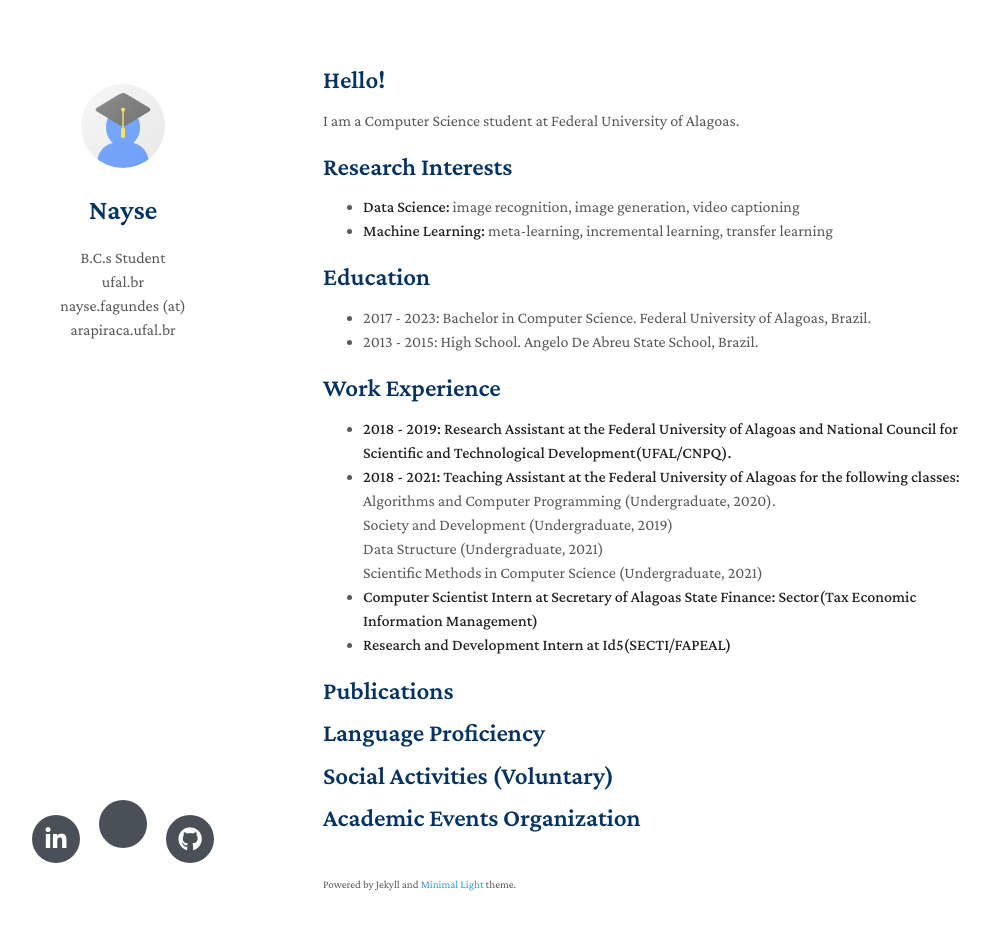
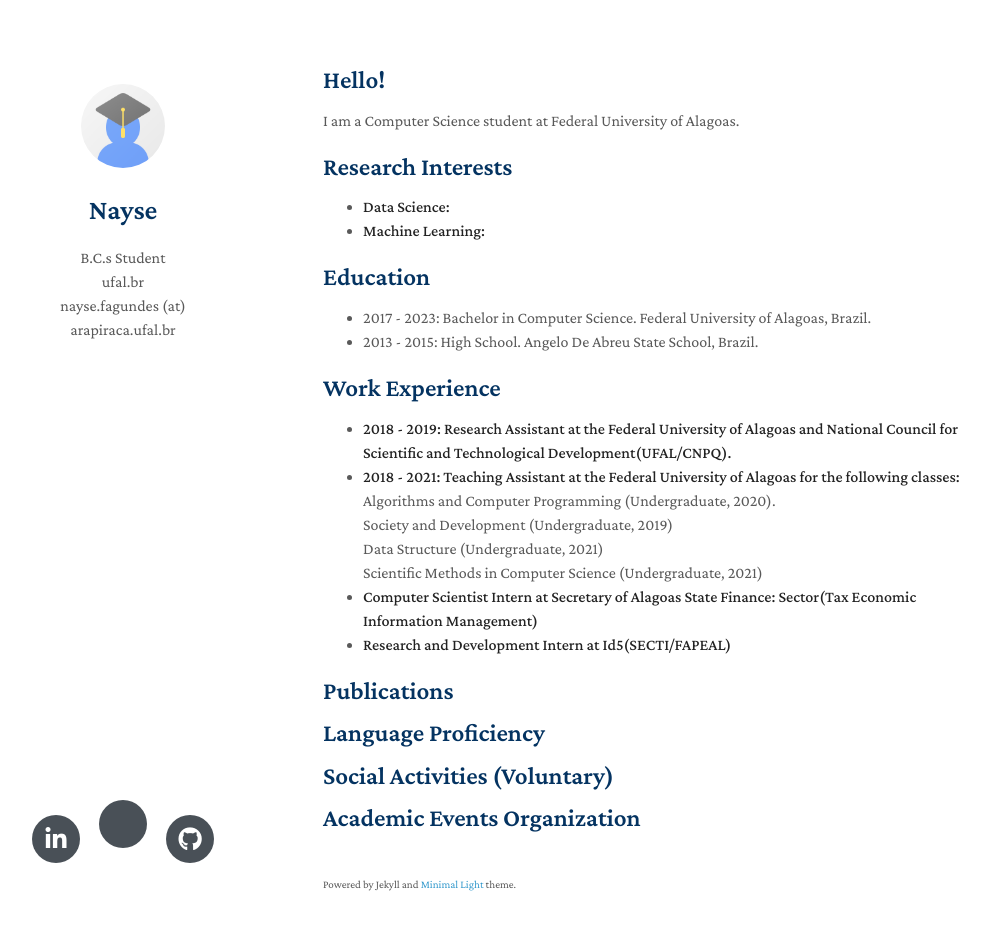
Before and after one commit to nayse/nayse.github.io, a Jekyll site: the page built from index.md, in a window 1280 px wide and 965 px high. Shown: the top 930 px of the window, without its empty margins (147-1137 px from the left). Built offline with Jekyll 4.4.1, drawn with Linux system fonts in a browser that asks for light colours; nearby versions of some CDN libraries; a style sheet for code colours, icons or effects is not loaded; our own code applies the rules of GitHub Pages for plain Markdown files.

Commit message:
Update index.md

```diff
--- a/index.md
+++ b/index.md
@@ -8,8 +8,8 @@ I am a Computer Science student at Federal University of Alagoas.
 
 ## Research Interests
 
-- **Data Science:** image recognition, image generation, video captioning
-- **Machine Learning:** meta-learning, incremental learning, transfer learning
+- **Data Science:**
+- **Machine Learning:**
 
 ## Education
 
```
